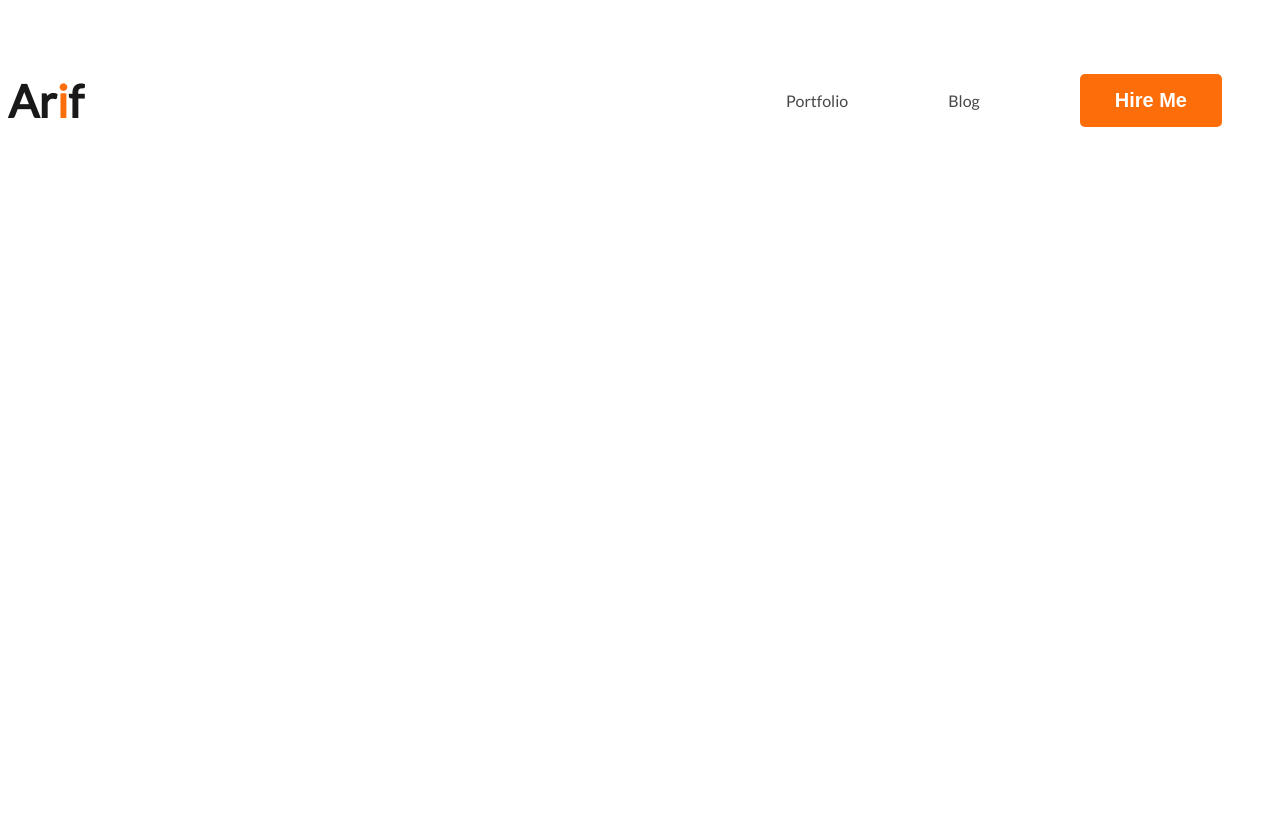
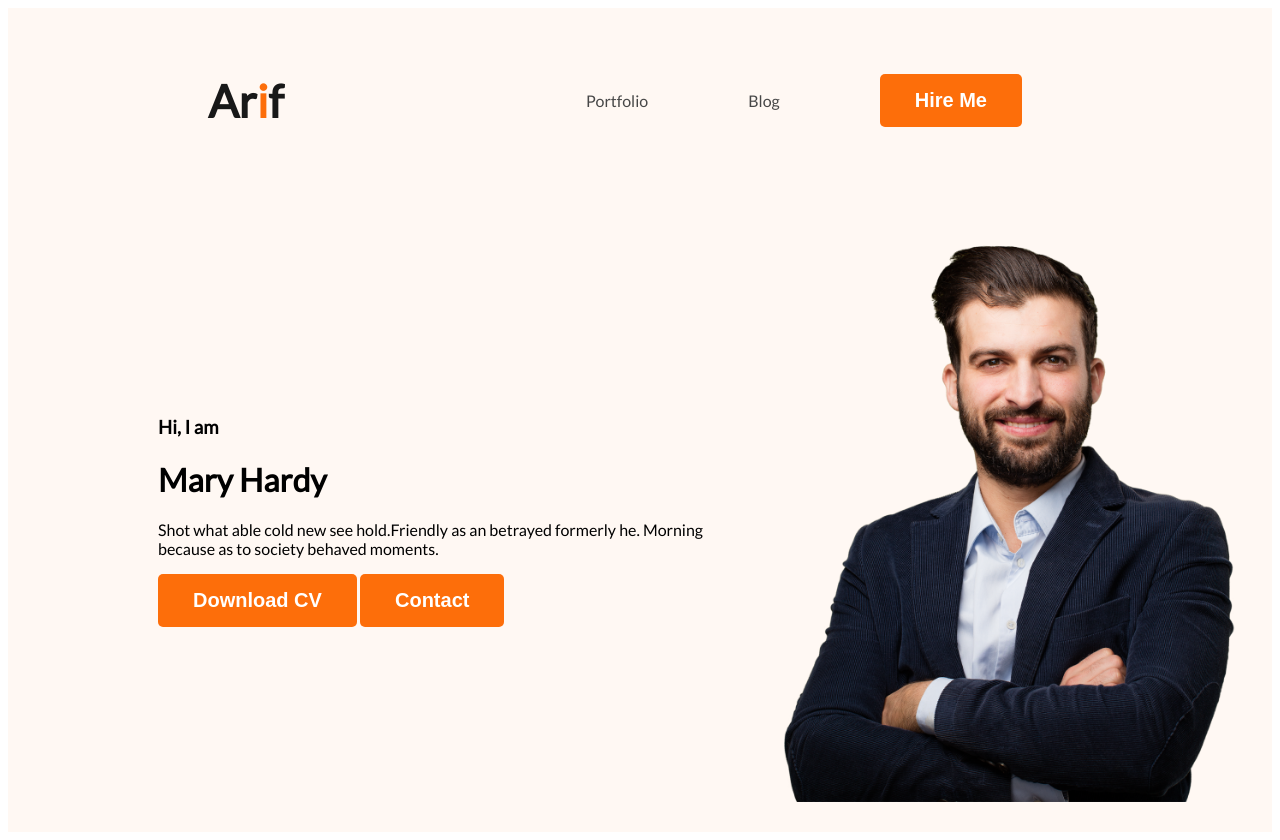
Before and after one commit to Robo9nine/Developer-portfolio, a plain HTML site: page index.html in a window 1280 px wide. Before the commit the page ends 800 px from the top, so only its background shows below. Drawn offline with Linux system fonts and the light colour scheme.

Commit message:
added banner

```diff
--- a/index.html
+++ b/index.html
@@ -10,7 +10,7 @@
     <title>Developer Portfolio</title>
 </head>
 <body>
-    <header>
+    <header class="header">
         <nav>
             <h3 class="dev-tittle">Ar<span class="text-primary">i</span>f</h3>
             <ul>
@@ -19,6 +19,16 @@
                 <li><button class="btn-primary">Hire Me</button></li>
             </ul>
         </nav>
+        <div class="banner">
+           <div class="banner-content">
+               <h3 class="banner-greeting">Hi, I  am</h3>
+               <h1 class="banner-Name">Mary Hardy</h1>
+               <p>Shot what able cold new see hold.Friendly as an betrayed formerly he. Morning because as to society behaved moments.</p>
+               <button class="btn-primary">Download CV</button>
+               <button class="btn-primary">Contact</button>
+           </div>
+           <img class="profile-pic" src="images/hardy.png" alt="">
+        </div>
     </header>
     <main>
 
--- a/styles/style.css
+++ b/styles/style.css
@@ -22,6 +22,7 @@ nav{
     display: flex;
     justify-content: space-between;
     align-items: center;
+    margin: 0 200px;
 }
 .dev-tittle{
     font-size: 45px;
@@ -40,3 +41,15 @@ nav a{
     text-decoration: none;
     color: #474747;
 }
+/* header related styles */
+.header{
+    background-color: #fff8f3;
+}
+.banner{
+    padding: 30px 30px 30px 150px;
+    display: flex;
+    align-items: center;
+}
+.banner .profile-pic{
+    width: 500px;
+}
```
